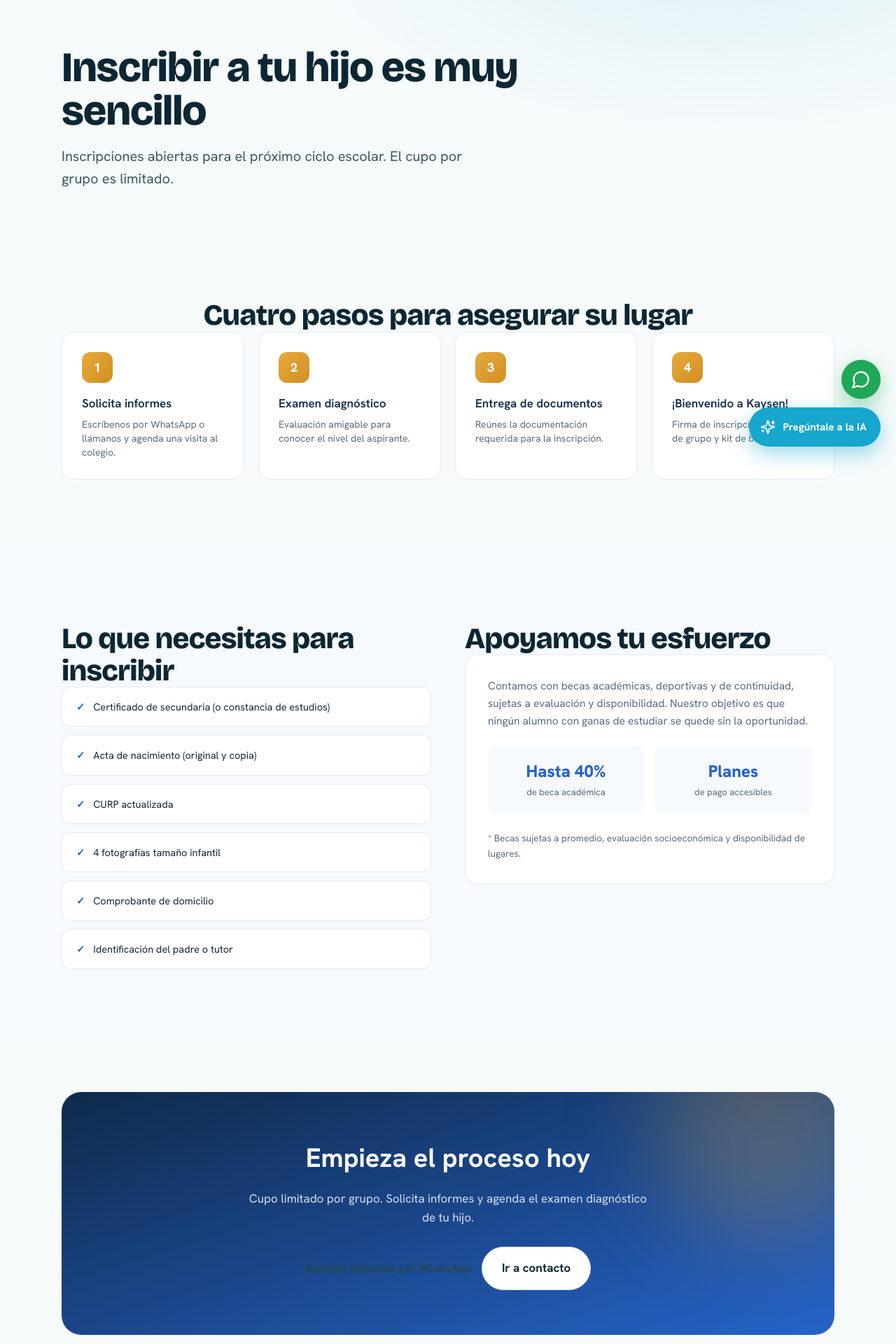
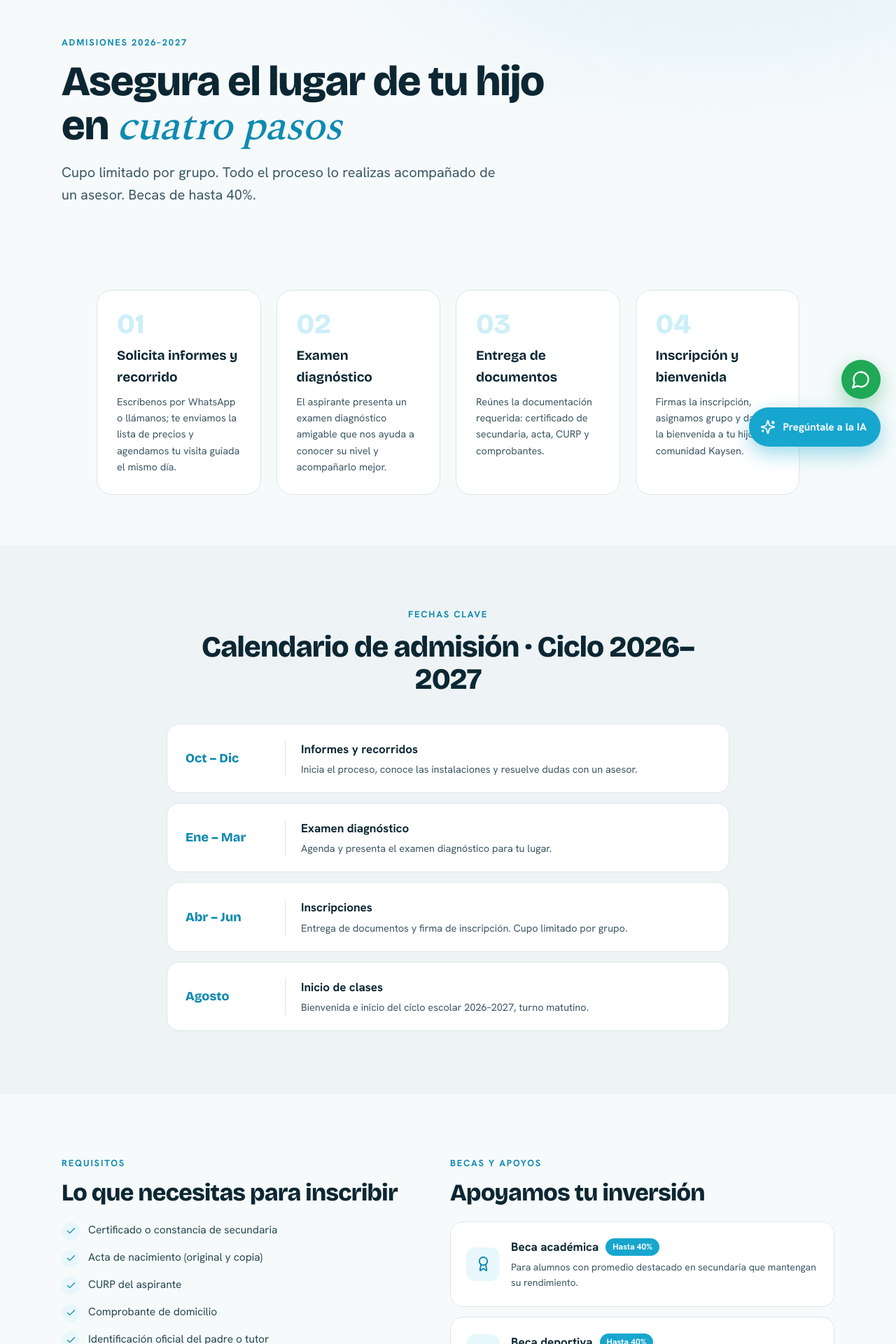
Before and after one commit to novumarketing/kaysen-web, a Next.js app: page /admisiones in a window 1280 px wide. Shown: the part 140-2060 px from the top of the page at 70% size. Built offline with nearby package versions, Linux system fonts and the light colour scheme.

Commit message:
Add files via upload

```diff
--- a/app/admisiones/page.tsx
+++ b/app/admisiones/page.tsx
@@ -1,79 +1,87 @@
 import type { Metadata } from "next";
-import Link from "next/link";
-import { PageHero, SectionHead } from "@/components/ui";
-import { WA } from "@/components/site";
+import Icon from "@/components/Icon";
+import Reveal from "@/components/Reveal";
+import { PageHero, SectionHead, CtaBand } from "@/components/ui";
+import { PASOS, CALENDARIO, REQUISITOS, BECAS } from "@/components/site";
 
 export const metadata: Metadata = {
-  title: "Admisiones",
-  description: "Proceso de admisión, requisitos, fechas y becas del Colegio Universitario Kaysen en Tulancingo. Inscripciones abiertas.",
+  title: "Admisiones 2026–2027",
+  description: "Asegura el lugar de tu hijo en cuatro pasos. Calendario de admisión, requisitos y becas de hasta 40% en la Preparatoria Kaysen, Tulancingo.",
 };
-
-const pasos = [
-  { n: 1, t: "Solicita informes", d: "Escríbenos por WhatsApp o llámanos y agenda una visita al colegio." },
-  { n: 2, t: "Examen diagnóstico", d: "Evaluación amigable para conocer el nivel del aspirante." },
-  { n: 3, t: "Entrega de documentos", d: "Reúnes la documentación requerida para la inscripción." },
-  { n: 4, t: "¡Bienvenido a Kaysen!", d: "Firma de inscripción, asignación de grupo y kit de bienvenida." },
-];
-const requisitos = ["Certificado de secundaria (o constancia de estudios)", "Acta de nacimiento (original y copia)", "CURP actualizada", "4 fotografías tamaño infantil", "Comprobante de domicilio", "Identificación del padre o tutor"];
 
 export default function Admisiones() {
   return (
     <main>
-      <PageHero kicker="Admisiones" title={<>Inscribir a tu hijo es <span className="grad-text">muy sencillo</span></>}
-        sub="Inscripciones abiertas para el próximo ciclo escolar. El cupo por grupo es limitado." />
+      <PageHero
+        eyebrow="Admisiones 2026–2027"
+        title={<>Asegura el lugar de tu hijo en <span className="serif-accent">cuatro pasos</span></>}
+        sub="Cupo limitado por grupo. Todo el proceso lo realizas acompañado de un asesor. Becas de hasta 40%."
+      />
 
-      <section className="py-20 md:py-24">
-        <div className="wrap">
-          <SectionHead center kicker="Proceso" title="Cuatro pasos para asegurar su lugar" />
-          <div className="grid gap-5 sm:grid-cols-2 lg:grid-cols-4">
-            {pasos.map((p) => (
-              <div key={p.n} className="rounded-xl2 border border-line bg-white p-7">
-                <div className="mb-4 grid h-11 w-11 place-items-center rounded-xl bg-gradient-to-br from-gold to-[#d18f24] font-display text-lg font-extrabold text-white">{p.n}</div>
-                <h4 className="font-display text-[17px] font-semibold text-navy">{p.t}</h4>
-                <p className="mt-1.5 text-sm text-muted">{p.d}</p>
-              </div>
+      {/* Pasos */}
+      <section className="wrap" style={{ maxWidth: 1100, paddingTop: "clamp(40px,6vw,72px)", paddingBottom: "clamp(40px,6vw,72px)" }}>
+        <div style={{ display: "grid", gridTemplateColumns: "repeat(auto-fit,minmax(230px,1fr))", gap: 22 }}>
+          {PASOS.map((s) => (
+            <Reveal key={s.n} style={{ background: "var(--surface)", border: "1px solid var(--bd)", borderRadius: 22, padding: 28 }}>
+              <div style={{ fontFamily: "var(--font-display)", fontWeight: 800, fontSize: 40, color: "var(--cyan-100)", lineHeight: 1 }}>{s.n}</div>
+              <h3 className="h3" style={{ fontSize: 19, marginTop: 10 }}>{s.title}</h3>
+              <p style={{ color: "var(--ink-600)", marginTop: 8, fontSize: 14.5 }}>{s.desc}</p>
+            </Reveal>
+          ))}
+        </div>
+      </section>
+
+      {/* Calendario */}
+      <section className="band-bg2">
+        <div className="wrap-narrow" style={{ paddingTop: "clamp(48px,7vw,90px)", paddingBottom: "clamp(48px,7vw,90px)" }}>
+          <SectionHead center eyebrow="Fechas clave" title="Calendario de admisión · Ciclo 2026–2027" />
+          <div style={{ marginTop: 40, display: "flex", flexDirection: "column", gap: 14 }}>
+            {CALENDARIO.map((c) => (
+              <Reveal key={c.mes} style={{ background: "var(--surface)", border: "1px solid var(--bd)", borderRadius: 18, padding: "22px 26px", display: "flex", gap: 22, alignItems: "center" }}>
+                <div style={{ flex: "none", width: 120, fontFamily: "var(--font-display)", fontWeight: 800, fontSize: 18, color: "var(--cyan-d)" }}>{c.mes}</div>
+                <div style={{ width: 1, alignSelf: "stretch", background: "var(--bd)" }} />
+                <div><div style={{ fontWeight: 700, color: "var(--ink)", fontSize: 17 }}>{c.title}</div><div style={{ color: "var(--ink-600)", fontSize: 14.5, marginTop: 3 }}>{c.desc}</div></div>
+              </Reveal>
             ))}
           </div>
         </div>
       </section>
 
-      <section className="bg-bg-2 py-20 md:py-24">
-        <div className="wrap grid gap-12 md:grid-cols-2">
-          <div>
-            <SectionHead kicker="Requisitos" title="Lo que necesitas para inscribir" />
-            <ul className="grid gap-3">
-              {requisitos.map((r) => (
-                <li key={r} className="flex items-center gap-3 rounded-xl border border-line bg-white px-5 py-4 text-[14.5px] text-ink"><span className="font-extrabold text-blue">✓</span> {r}</li>
-              ))}
-            </ul>
+      {/* Requisitos + Becas */}
+      <section className="wrap two-col" style={{ paddingTop: "clamp(48px,7vw,90px)", paddingBottom: "clamp(48px,7vw,90px)", display: "grid", gridTemplateColumns: "1fr 1.1fr", gap: "clamp(32px,5vw,56px)" }}>
+        <Reveal>
+          <div className="eyebrow">Requisitos</div>
+          <h2 className="h2" style={{ fontSize: "clamp(24px,3vw,34px)", margin: "12px 0 22px" }}>Lo que necesitas para inscribir</h2>
+          <div style={{ display: "flex", flexDirection: "column", gap: 12 }}>
+            {REQUISITOS.map((r) => (
+              <div key={r} style={{ display: "flex", gap: 12, alignItems: "flex-start" }}>
+                <span style={{ flex: "none", width: 26, height: 26, borderRadius: "50%", background: "var(--cyan-50)", color: "var(--cyan-d)", display: "flex", alignItems: "center", justifyContent: "center", marginTop: 1 }}><Icon name="Check" size={15} /></span>
+                <span style={{ color: "var(--ink-700)", fontSize: 15.5 }}>{r}</span>
+              </div>
+            ))}
           </div>
-          <div>
-            <SectionHead kicker="Becas y apoyos" title="Apoyamos tu esfuerzo" />
-            <div className="rounded-xl2 border border-line bg-white p-8">
-              <p className="text-[15.5px] text-muted">Contamos con becas académicas, deportivas y de continuidad, sujetas a evaluación y disponibilidad. Nuestro objetivo es que ningún alumno con ganas de estudiar se quede sin la oportunidad.</p>
-              <div className="mt-6 grid gap-4 sm:grid-cols-2">
-                <div className="rounded-xl bg-bg-2 p-5 text-center"><div className="font-display text-2xl font-extrabold text-blue">Hasta 40%</div><div className="mt-1 text-[13px] text-muted">de beca académica</div></div>
-                <div className="rounded-xl bg-bg-2 p-5 text-center"><div className="font-display text-2xl font-extrabold text-blue">Planes</div><div className="mt-1 text-[13px] text-muted">de pago accesibles</div></div>
+        </Reveal>
+        <Reveal>
+          <div className="eyebrow">Becas y apoyos</div>
+          <h2 className="h2" style={{ fontSize: "clamp(24px,3vw,34px)", margin: "12px 0 22px" }}>Apoyamos tu inversión</h2>
+          <div style={{ display: "flex", flexDirection: "column", gap: 14 }}>
+            {BECAS.map((b) => (
+              <div key={b.title} style={{ background: "var(--surface)", border: "1px solid var(--bd)", borderRadius: 18, padding: 22, display: "flex", gap: 16, alignItems: "center" }}>
+                <div style={{ flex: "none", width: 48, height: 48, borderRadius: 13, background: "var(--cyan-50)", color: "var(--cyan-d)", display: "flex", alignItems: "center", justifyContent: "center" }}><Icon name={b.icon as any} size={23} /></div>
+                <div style={{ flex: 1 }}>
+                  <div style={{ display: "flex", alignItems: "center", gap: 10, flexWrap: "wrap" }}>
+                    <span style={{ fontWeight: 700, color: "var(--ink)", fontSize: 17 }}>{b.title}</span>
+                    <span style={{ background: "var(--cyan)", color: "#fff", fontWeight: 700, fontSize: 12, padding: "3px 10px", borderRadius: 999 }}>{b.tag}</span>
+                  </div>
+                  <div style={{ color: "var(--ink-600)", fontSize: 14, marginTop: 4 }}>{b.desc}</div>
+                </div>
               </div>
-              <p className="mt-6 text-[13.5px] text-muted">* Becas sujetas a promedio, evaluación socioeconómica y disponibilidad de lugares.</p>
-            </div>
+            ))}
           </div>
-        </div>
+        </Reveal>
       </section>
 
-      <section className="py-20">
-        <div className="wrap">
-          <div className="relative overflow-hidden rounded-[28px] bg-gradient-to-br from-navy to-blue px-8 py-16 text-center">
-            <div className="pointer-events-none absolute -right-16 -top-28 h-80 w-80 rounded-full bg-gold/25 blur-3xl" />
-            <h2 className="relative font-display text-[clamp(27px,3.8vw,38px)] font-bold text-white">Empieza el proceso hoy</h2>
-            <p className="relative mx-auto mt-3.5 max-w-xl text-[17px] text-[#d3e0f2]">Cupo limitado por grupo. Solicita informes y agenda el examen diagnóstico de tu hijo.</p>
-            <div className="relative mt-7 flex flex-wrap justify-center gap-3.5">
-              <a href={WA} target="_blank" rel="noopener noreferrer" className="btn btn-gold">Solicitar informes por WhatsApp</a>
-              <Link href="/contacto" className="btn btn-ghost">Ir a contacto</Link>
-            </div>
-          </div>
-        </div>
-      </section>
+      <CtaBand title="Comienza el proceso hoy" sub="Te enviamos la lista de precios y agendamos tu recorrido el mismo día." variant="cyan" primary="informes" />
     </main>
   );
 }
```
